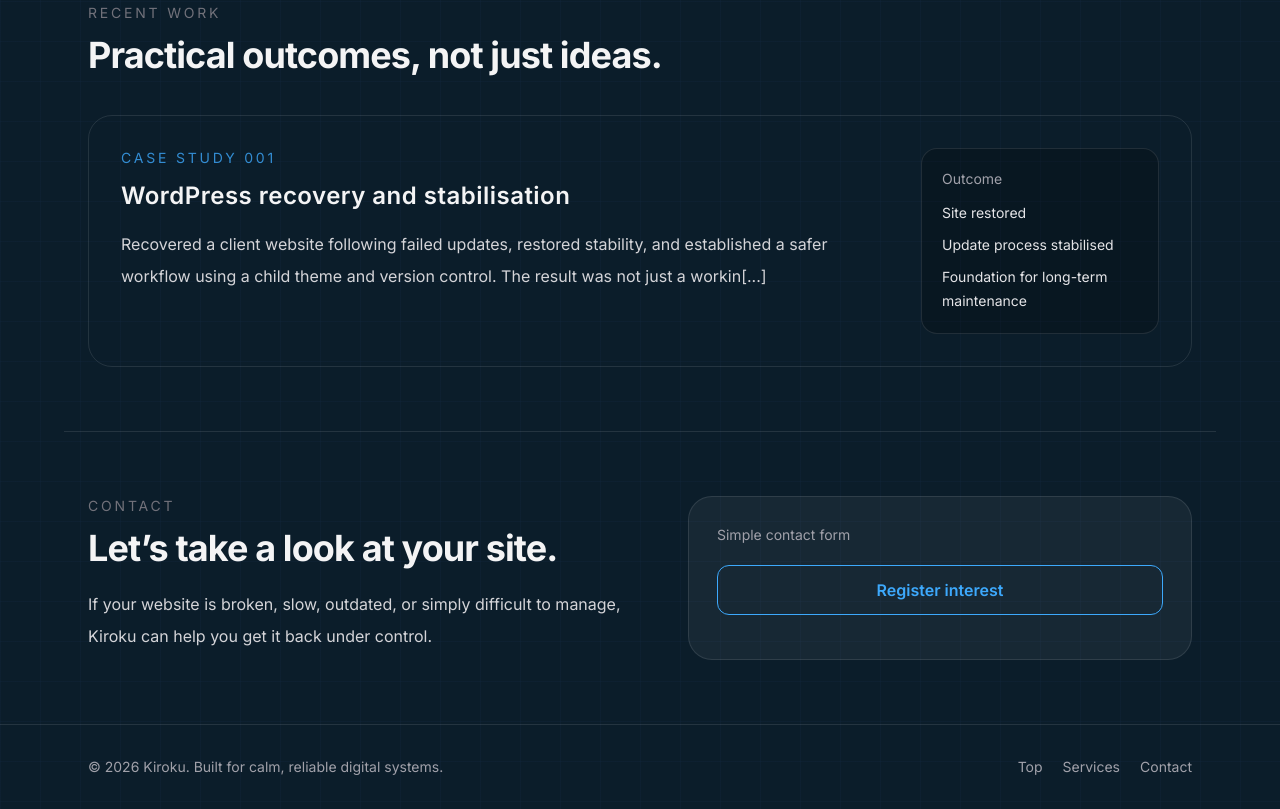
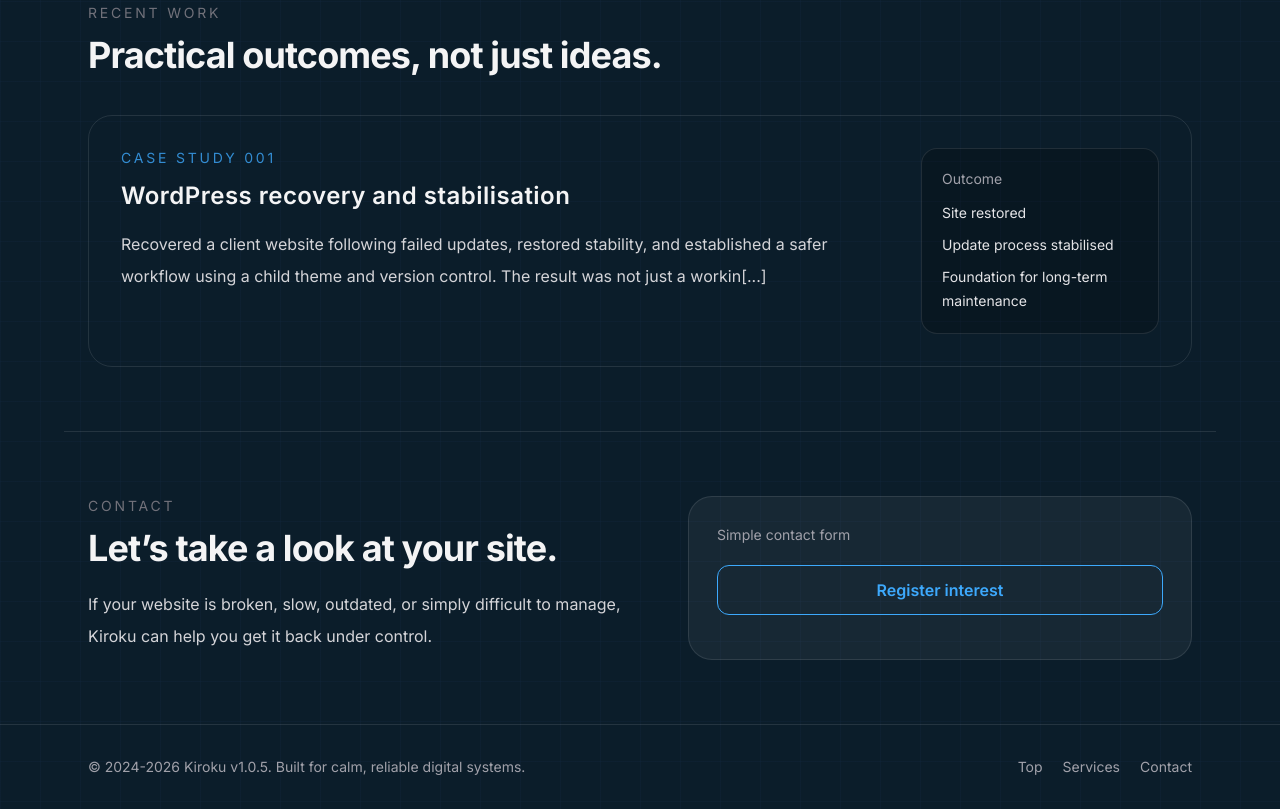
Before and after one commit to benmawhinney/kiroku, a plain HTML site: page index.html in a window 1280 px wide. Shown: the part 2159-2968 px from the top of the page. Drawn offline with nearby package versions, Linux system fonts and the light colour scheme.

Commit message:
Site: update copyright to 2024-2026 and version v1.0.5

```diff
--- a/index.html
+++ b/index.html
@@ -273,7 +273,7 @@
 
     <footer class="border-t border-white/10">
       <div class="max-w-6xl mx-auto px-6 py-8 flex flex-col md:flex-row items-start md:items-center justify-between gap-4 text-sm text-zinc-400">
-        <div>© <span id="year"></span> Kiroku. Built for calm, reliable digital systems.</div>
+        <div>© 2024-2026 Kiroku v1.0.5. Built for calm, reliable digital systems.</div>
         <div class="flex gap-5">
           <a href="#top" class="hover:text-white">Top</a>
           <a href="#services" class="hover:text-white">Services</a>
```
